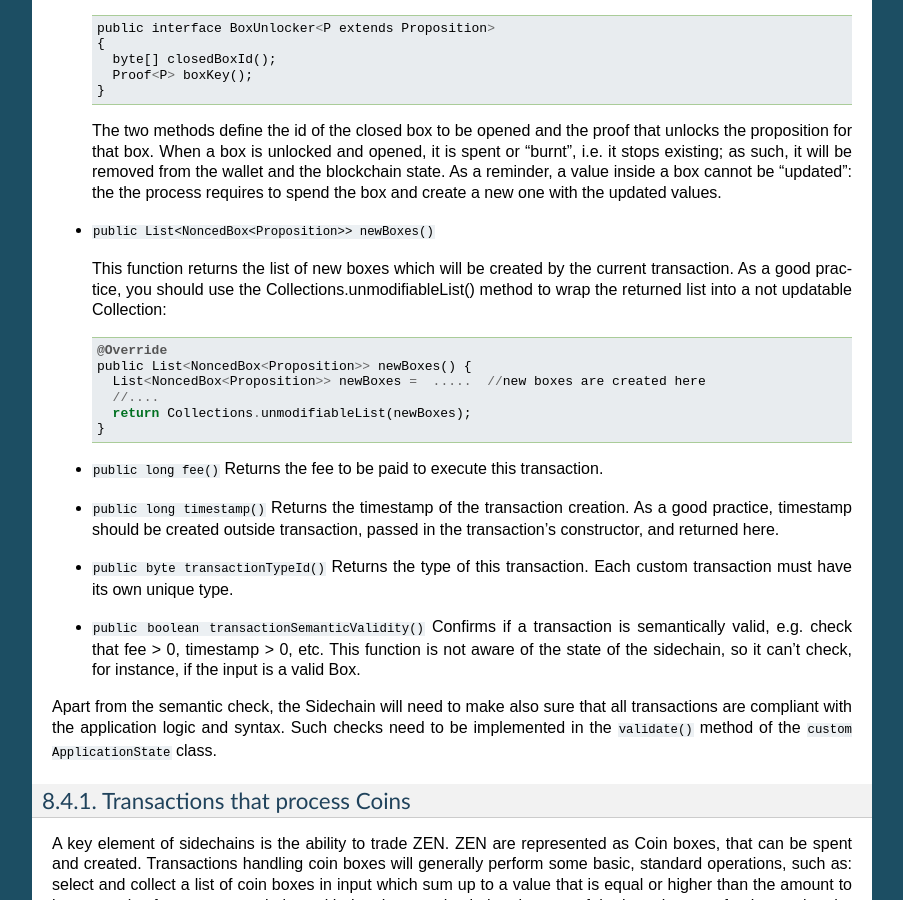
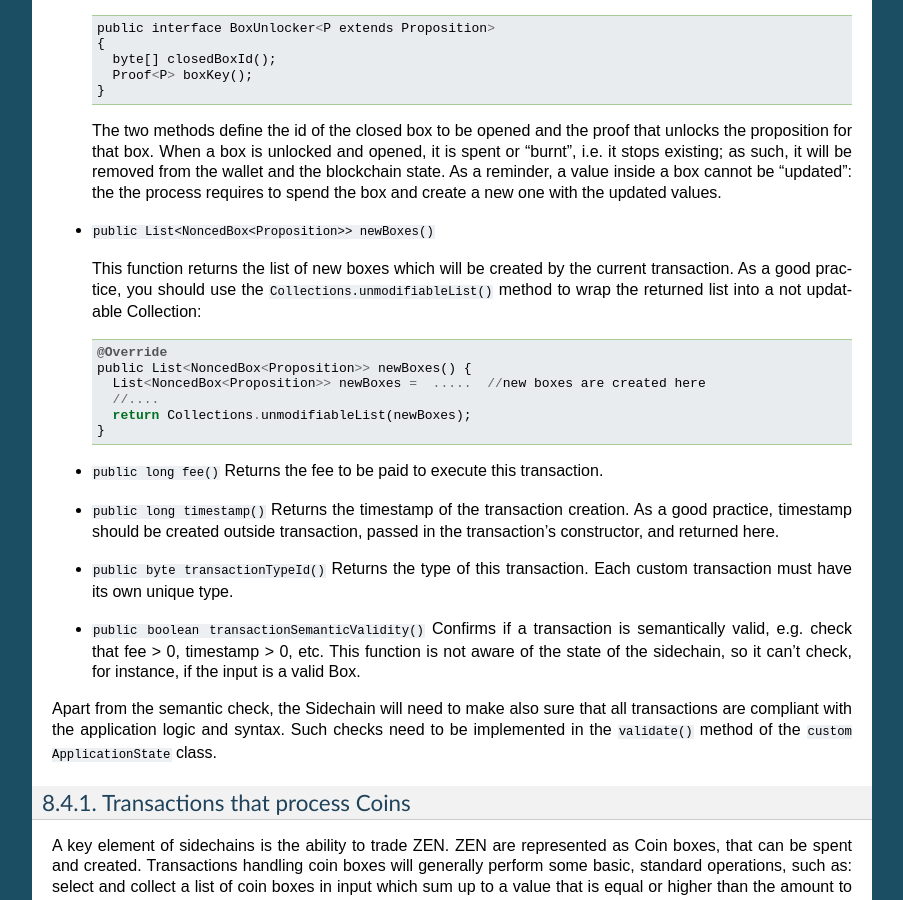
Before and after one commit to HorizenOfficial/developer-horizen-global, a Sphinx documentation site: the page built from docs/introduction/Sidechain-SDK-extension.rst, in a window 1280 px wide and 900 px high, scrolled down 1691 px. Shown: the whole window, without its empty margins (198-1101 px from the left). Built offline with Sphinx 7.4.7, drawn with Linux system fonts in a browser that asks for light colours.

```diff
--- a/docs/introduction/Sidechain-SDK-extension.rst
+++ b/docs/introduction/Sidechain-SDK-extension.rst
@@ -86,7 +86,7 @@ The most relevant methods of this class are detailed below:
 - ``public List<NoncedBox<Proposition>> newBoxes()``
 
   This function returns the list of new boxes which will be created by the current transaction.
-  As a good practice, you should use the Collections.unmodifiableList() method to wrap the returned list into a not updatable Collection:
+  As a good practice, you should use the ``Collections.unmodifiableList()`` method to wrap the returned list into a not updatable Collection:
 
   ::
 
```
